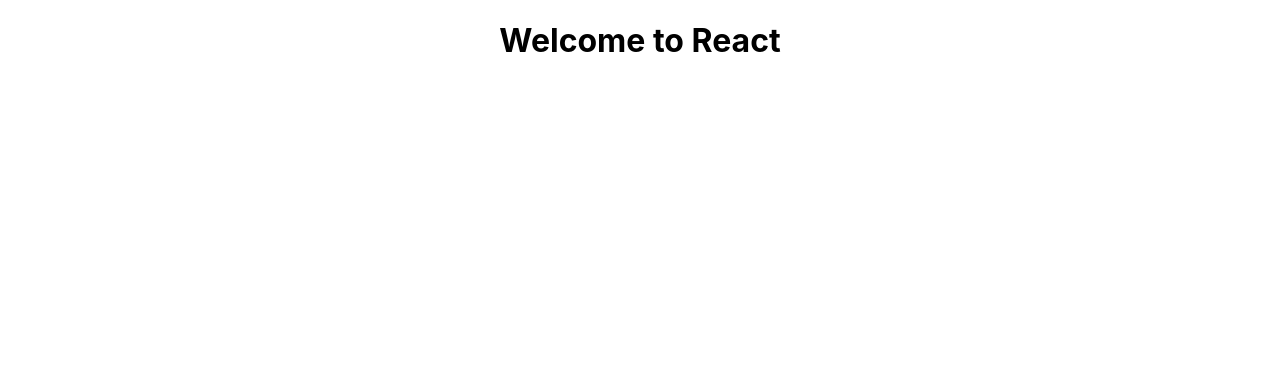
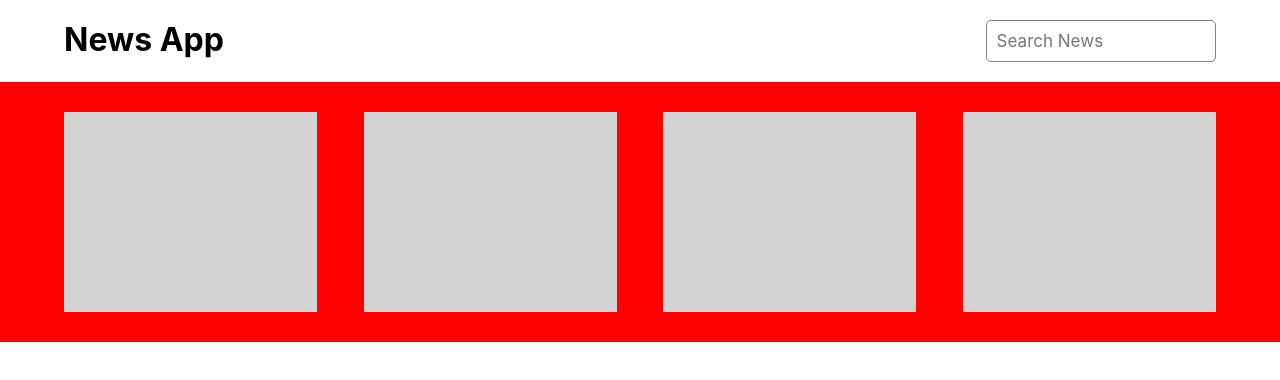
Before and after one commit to 08prerna/NewsApp, a React (Create React App) app in the folder News App/: page / in a window 1280 px wide. Shown: the top 380 px of the page. Built offline with nearby package versions, Linux system fonts and the light colour scheme.

Commit message:
Add files via upload

```diff
--- a/News App/public/index.html
+++ b/News App/public/index.html
@@ -2,14 +2,13 @@
 <html lang="en">
   <head>
     <meta charset="utf-8" />
-    <link rel="icon" href="%PUBLIC_URL%/favicon.ico" />
     <meta name="viewport" content="width=device-width, initial-scale=1" />
     <meta name="theme-color" content="#000000" />
     <meta
       name="description"
       content="Web site created using create-react-app"
     />
-    <link rel="apple-touch-icon" href="%PUBLIC_URL%/logo192.png" />
+
     <!--
       manifest.json provides metadata used when your web app is installed on a
       user's mobile device or desktop. See https://developers.google.com/web/fundamentals/web-app-manifest/
@@ -24,7 +23,7 @@
       work correctly both with client-side routing and a non-root public URL.
       Learn how to configure a non-root public URL by running `npm run build`.
     -->
-    <title>React App</title>
+    <title>React</title>
   </head>
   <body>
     <noscript>You need to enable JavaScript to run this app.</noscript>
--- a/News App/src/App.css
+++ b/News App/src/App.css
@@ -1,38 +1,29 @@
-.App {
-  text-align: center;
+.news {
+    width: 22%;
+    height: 200px;
+    background-color: lightgray;
 }
 
-.App-logo {
-  height: 40vmin;
-  pointer-events: none;
+.news-articles {
+    width: 100%;
+    padding: 30px 5%;
+    background-color:red;
+    display: flex;
+    column-gap: 4%;
 }
 
-@media (prefers-reduced-motion: no-preference) {
-  .App-logo {
-    animation: App-logo-spin infinite 20s linear;
-  }
+.header{
+    width: 100%;
+    padding: 20px 5%;
+    display: flex;
+    justify-content: space-between;
 }
 
-.App-header {
-  background-color: #282c34;
-  min-height: 100vh;
-  display: flex;
-  flex-direction: column;
-  align-items: center;
-  justify-content: center;
-  font-size: calc(10px + 2vmin);
-  color: white;
+input{
+    width: 20%;
+    padding: 10px;
+    font-size: 17px;
+    border-radius: 5px;
+    outline: none;
+    border: 1px solid grey;
 }
-
-.App-link {
-  color: #61dafb;
-}
-
-@keyframes App-logo-spin {
-  from {
-    transform: rotate(0deg);
-  }
-  to {
-    transform: rotate(360deg);
-  }
-}
--- a/News App/src/App.js
+++ b/News App/src/App.js
@@ -1,10 +1,38 @@
-import logo from './logo.svg';
 import './App.css';
+import { useEffect, useState } from 'react';
+import News from './News';
+function App() {
 
-function App() {
+  // let [articles,setArticles]=useState([]);
+
+  // useEffect(()=>{
+  //   fetch("https://newsapi.org/v2/everything?q=india&from=2023-12-16&apiKey=50adc61efba64530bec2771397767952")
+  //   .then((Response)=>Response.json())
+  //   .then((news)=>{
+  //     setArticles(news.articles);
+  //   })
+  //   .catch((err)=>{
+  //     console.log(err);
+  //   })
+  // },[])
+
+
   return (
     <div className="App">
-     <h1>Welcome to React</h1>
+
+      <header class="header">
+
+        <h1>News App</h1>
+        <input type='text' placeholder='Search News'/>
+      </header>
+
+      <section class="news-articles">
+        <News/>
+        <News/>
+        <News/>
+        <News/>
+      </section>
+
     </div>
   );
 }
--- /dev/null
+++ b/News App/src/News.js
@@ -0,0 +1,7 @@
+export default function News() {
+    return(
+        <div class="news">
+
+        </div>
+    )
+}
--- a/News App/src/index.css
+++ b/News App/src/index.css
@@ -1,5 +1,7 @@
-body {
+*{
   margin: 0;
+  padding: 0;
+  box-sizing: border-box;
   font-family: -apple-system, BlinkMacSystemFont, 'Segoe UI', 'Roboto', 'Oxygen',
     'Ubuntu', 'Cantarell', 'Fira Sans', 'Droid Sans', 'Helvetica Neue',
     sans-serif;
```
